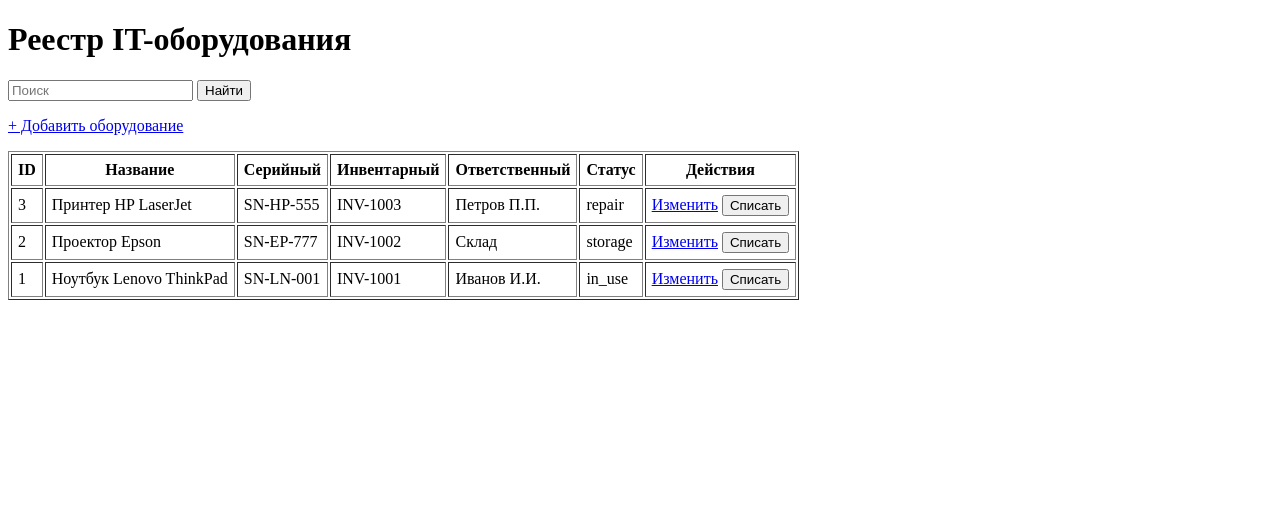
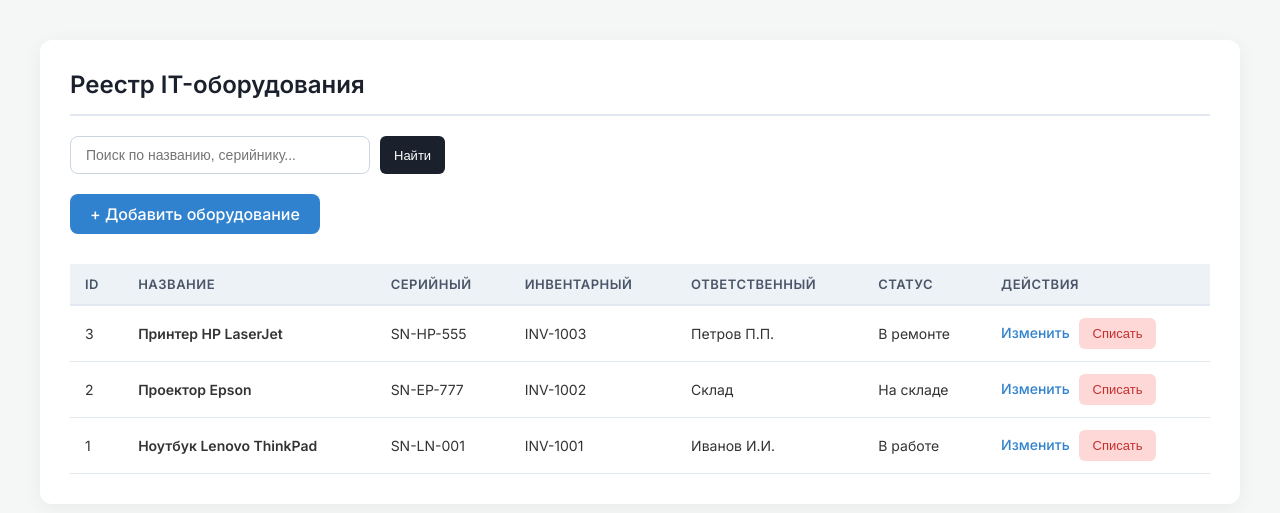
Before and after one commit to gntryzero/it-inventory-panel, a PHP site: page /dashboard.php in a window 1280 px wide. Shown: the top 513 px of the page. Run offline with PHP 8.4, Linux system fonts and the light colour scheme; data comes from the database, SQL or seed files in the repository.

Commit message:
Update dashboard.php
изменил карточку

```diff
--- a/dashboard.php
+++ b/dashboard.php
@@ -1,51 +1,75 @@
 <?php
 require 'connect.php';
 
+// поиск. Если q пустое - показываем всё
 $q = trim($_GET['q'] ?? '');
 $where = '';
 
 if ($q !== '') {
-    $safe = mysqli_real_escape_string($link, $q);
-    $where = "WHERE name LIKE '%$safe%'
-              OR serial_number LIKE '%$safe%'
-              OR inventory_number LIKE '%$safe%'";
+    // экранируем, чтобы sql-инъекций не было
+    $q_safe = mysqli_real_escape_string($link, $q);
+    $where = "WHERE name LIKE '%$q_safe%'
+              OR serial_number LIKE '%$q_safe%'
+              OR inventory_number LIKE '%$q_safe%'";
 }
 
-$res = mysqli_query($link, "SELECT * FROM assets $where ORDER BY id DESC");
+$sql = "SELECT * FROM assets $where ORDER BY id DESC";
+$result = mysqli_query($link, $sql);
 ?>
 <!doctype html>
 <html lang="ru">
+<head>
     <meta charset="utf-8">
     <title>Реестр IT-оборудования</title>
+    <link rel="stylesheet" href="style.css">
+</head>
+<body>
+
+<div class="container">
     <h1>Реестр IT-оборудования</h1>
 
-<form method="get">
-  <input name="q" value="<?= esc($q) ?>" placeholder="Поиск">
-  <button>Найти</button>
+    <form method="get" class="search-form">
+        <input name="q" value="<?= esc($q) ?>" placeholder="Поиск по названию, серийнику...">
+        <button type="submit" class="btn-search">Найти</button>
+        <?php if ($q !== ''): ?>
+            <a href="dashboard.php" style="align-self: center; margin-left: 10px;">Сбросить</a>
+        <?php endif; ?>
     </form>
 
-<p><a href="editor.php">+ Добавить оборудование</a></p>
+    <p><a href="editor.php" class="btn-add">+ Добавить оборудование</a></p>
 
-<table border="1" cellpadding="6">
+    <table>
         <tr>
             <th>ID</th><th>Название</th><th>Серийный</th><th>Инвентарный</th>
             <th>Ответственный</th><th>Статус</th><th>Действия</th>
         </tr>
 
-<?php while ($row = mysqli_fetch_assoc($res)): ?>
-<tr style="<?= $row['is_retired'] ? 'color:#888;background:#f3f3f3' : '' ?>">
+        <?php while ($row = mysqli_fetch_assoc($result)): ?>
+            <?php
+                $retired = $row['is_retired'] == 1;
+                // Переводим статусы на русский для красоты
+                $status_ru = [
+                    'in_use' => 'В работе',
+                    'storage' => 'На складе',
+                    'repair' => 'В ремонте',
+                    'retired' => 'Списано'
+                ];
+                $current_status = $retired ? 'Списано' : ($status_ru[$row['status']] ?? $row['status']);
+            ?>
+            <tr class="<?= $retired ? 'retired' : '' ?>">
                 <td><?= esc($row['id']) ?></td>
-  <td><?= esc($row['name']) ?></td>
+                <td><strong><?= esc($row['name']) ?></strong></td>
                 <td><?= esc($row['serial_number']) ?></td>
                 <td><?= esc($row['inventory_number']) ?></td>
                 <td><?= esc($row['assigned_to']) ?></td>
-  <td><?= $row['is_retired'] ? 'Списано' : esc($row['status']) ?></td>
+                <td><?= $current_status ?></td>
                 <td>
-    <?php if (!$row['is_retired']): ?>
+                    <?php if (!$retired): ?>
                         <a href="editor.php?id=<?= (int)$row['id'] ?>">Изменить</a>
-      <form method="post" action="retire.php" style="display:inline">
+                        <form method="post" action="retire.php" style="display:inline"
+                              onsubmit="return confirm('Списать оборудование?')">
                             <input type="hidden" name="id" value="<?= (int)$row['id'] ?>">
-        <button onclick="return confirm('Списать оборудование?')">Списать</button>
+                            <button class="btn-retire">Списать</button>
                         </form>
                     <?php else: ?>
                         —
@@ -54,3 +78,7 @@ $res = mysqli_query($link, "SELECT * FROM assets $where ORDER BY id DESC");
             </tr>
         <?php endwhile; ?>
     </table>
+</div>
+
+</body>
+</html>
```
Lines whose indentation alone changed are shown as unchanged.
